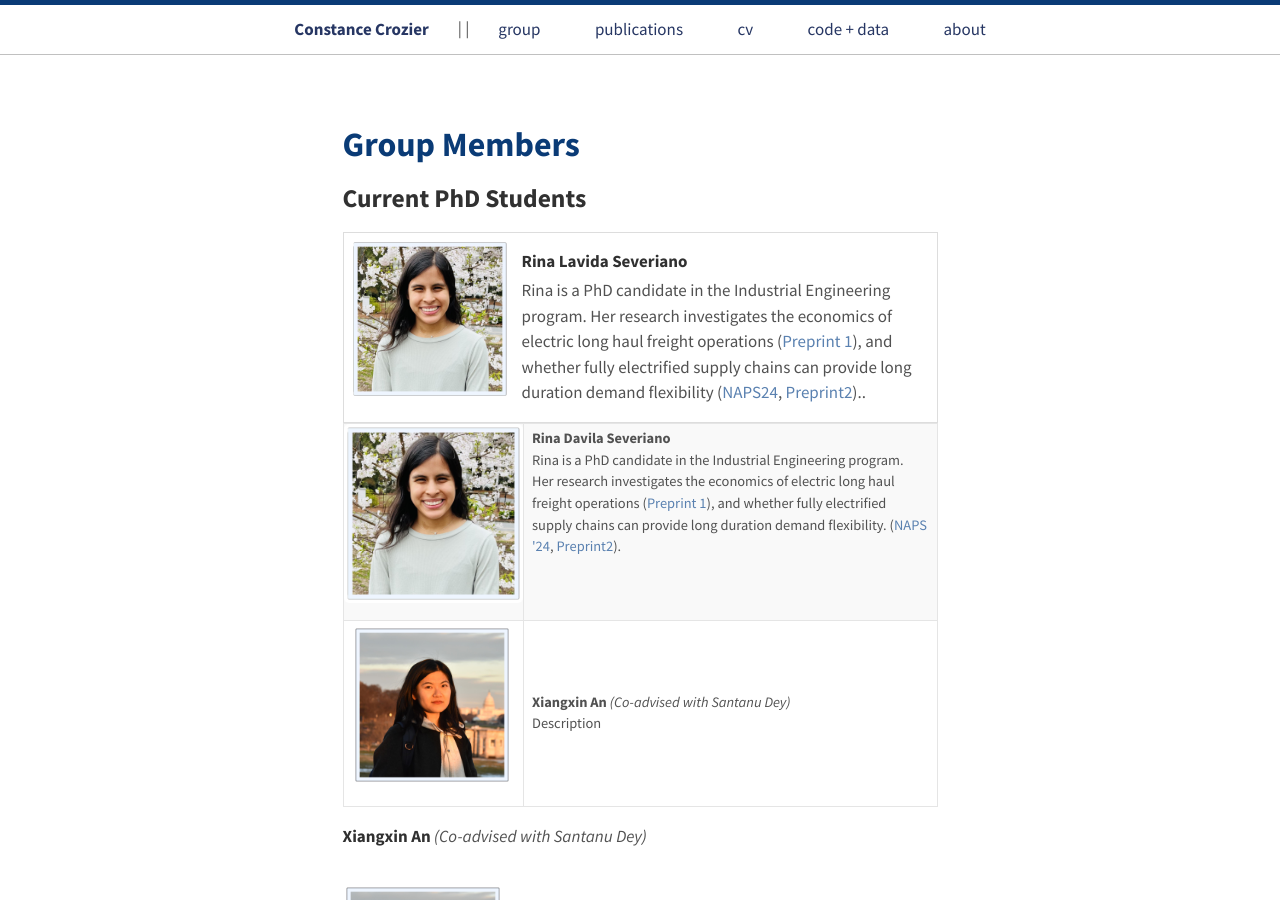
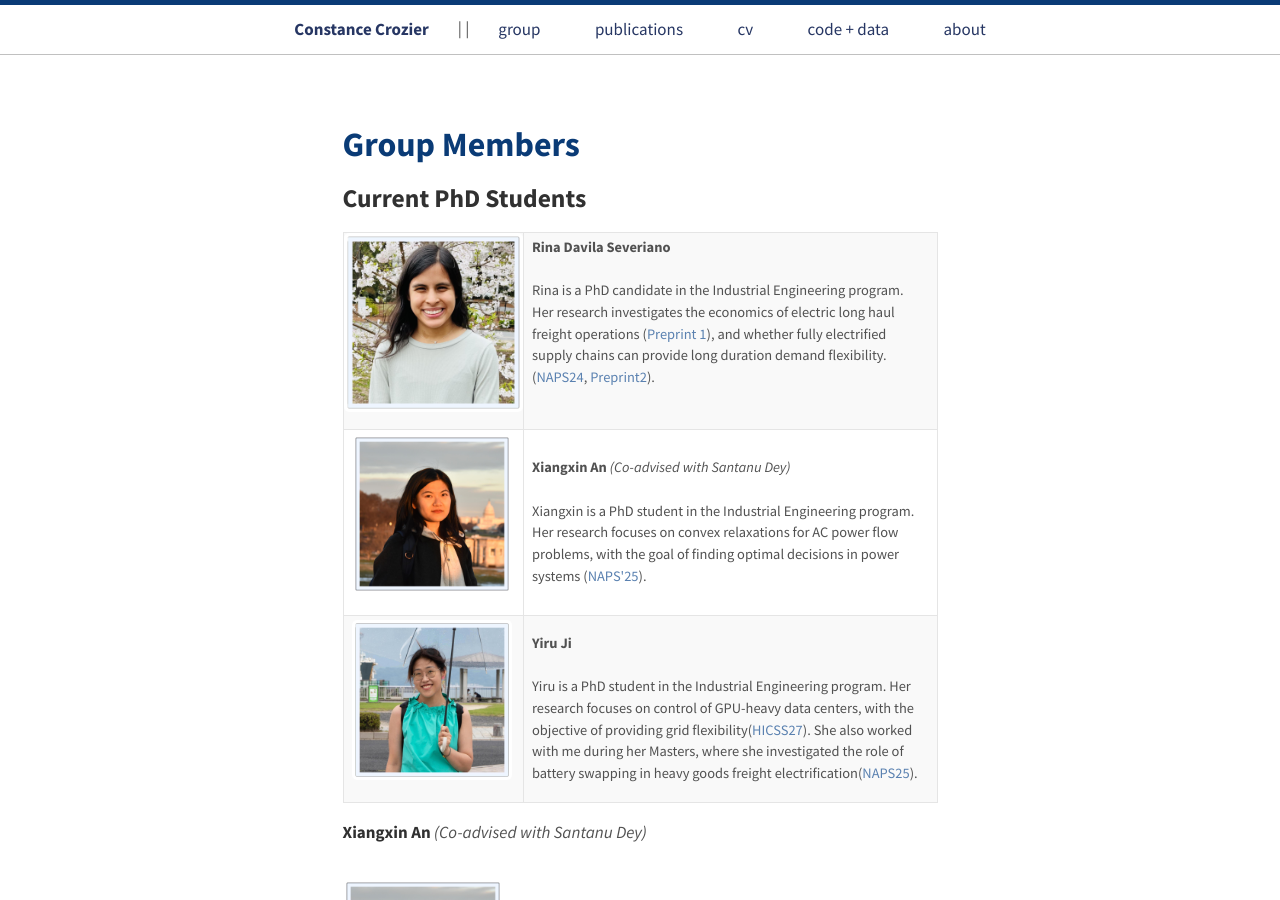
Before and after one commit to constancecrozier/constancecrozier.github.io, a Jekyll site: the page built from group.md, in a window 1280 px wide and 900 px high. Built offline with Jekyll 4.4.1, drawn with Linux system fonts in a browser that asks for light colours.

Commit message:
Update group.md

```diff
--- a/group.md
+++ b/group.md
@@ -4,38 +4,6 @@ title: Group Members
 ---
 
 <p style="text-align:center;"><h2>Current PhD Students</h2></p>
-
-<div style="
-  display: flex;
-  align-items: center;
-  gap: 12px;
-  border: 1px solid #ddd;
-  padding: 6px;
-">
-  <img
-    src="/images/headshot_rina.jpeg"
-    alt="Rina Lavida Severiano"
-    width="160"
-    style="
-      display: block;
-      width: 160px;
-      height: auto;
-      max-width: none;
-      flex: 0 0 160px;
-    "
-  >
-
-  <div style="flex: 1;">
-    <strong>Rina Lavida Severiano</strong>
-    <p style="margin: 4px 0 0;">
-      Rina is a PhD candidate in the Industrial Engineering program.
-      Her research investigates the economics of electric long haul
-      freight operations (<a href="https://arxiv.org/pdf/2505.05982">Preprint 1</a>),
-      and whether fully electrified supply chains can provide long duration
-      demand flexibility (<a href="files/naps_24.pdf">NAPS24</a>, <a href="https://arxiv.org/pdf/2505.05982">Preprint2</a>)..
-    </p>
-  </div>
-</div>
 
 <table style="width: 100%;">
   <tr>
@@ -47,11 +15,13 @@ title: Group Members
   >
 </td>
     <td style="vertical-align: top;">
-    	<b>Rina Davila Severiano</b><br>
-    	Rina is a PhD candidate in the Industrial Engineering program. Her research investigates the economics of electric long haul freight operations (<a href="files/Electric_HGV.pdf">Preprint 1</a>), and whether fully electrified supply chains can provide long duration demand flexibility. (<a href="files/naps_24.pdf">NAPS '24</a>, <a href="https://arxiv.org/pdf/2505.05982">Preprint2</a>).
+    	<b>Rina Davila Severiano</b><br><br>
+    	Rina is a PhD candidate in the Industrial Engineering program. Her research investigates the economics of electric long haul freight operations (<a href="files/Electric_HGV.pdf">Preprint 1</a>), and whether fully electrified supply chains can provide long duration demand flexibility. (<a href="files/naps_24.pdf">NAPS24</a>, <a href="https://arxiv.org/pdf/2505.05982">Preprint2</a>).
     </td>
   </tr>
-   <tr>
+
+
+     <tr>
     <td style="width: 180px; vertical-align: top;">
       <img
         src="/images/headshot_xiangxin.jpeg"
@@ -62,11 +32,26 @@ title: Group Members
       >
     </td>
     <td>
-    	<b>Xiangxin An</b> <i>(Co-advised with Santanu Dey)</i><br>
-    	Description
+    	<b>Xiangxin An</b> <i>(Co-advised with Santanu Dey)</i><br><br>
+    	Xiangxin is a PhD student in the Industrial Engineering program. Her research focuses on convex relaxations for AC power flow problems, with the goal of finding optimal decisions in power systems (<a href="files/naps_25.pdf">NAPS'25</a>).
     </td>
   </tr>
 
+     <tr>
+    <td style="width: 180px; vertical-align: top;">
+      <img
+        src="/images/headshot_yiru.jpeg"
+        alt="Yiru Ji"
+        width="160"
+        height="160"
+        style="width: 160px; height: 160px; max-width: none; object-fit: cover;"
+      >
+    </td>
+    <td>
+    	<b>Yiru Ji</b> <br><br>
+    	Yiru is a PhD student in the Industrial Engineering program. Her research focuses on control of GPU-heavy data centers, with the objective of providing grid flexibility(<a href="https://arxiv.org/pdf/2603.27831">HICSS27</a>). She also worked with me during her Masters, where she investigated the role of battery swapping in heavy goods freight electrification(<a href="files/naps_252.pdf">NAPS25</a>).
+    </td>
+  </tr>
 </table>
 
 
```
